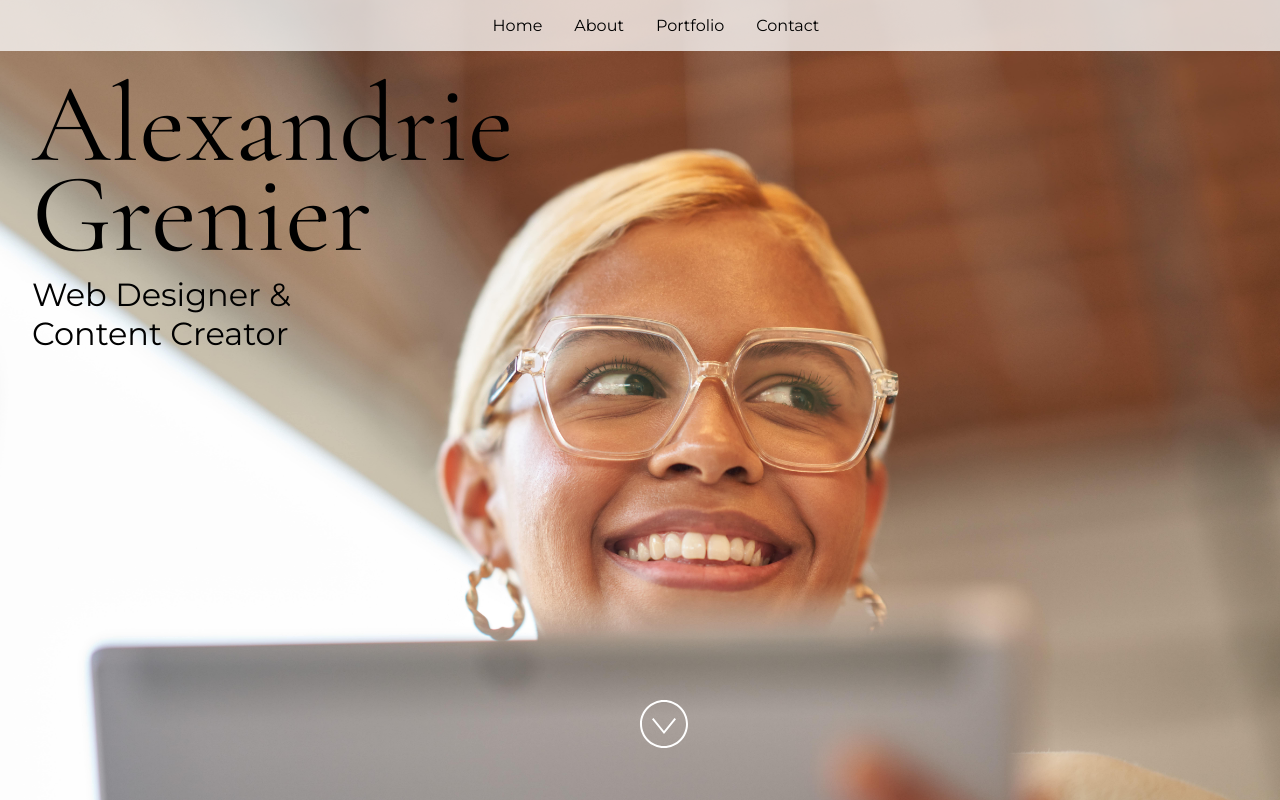
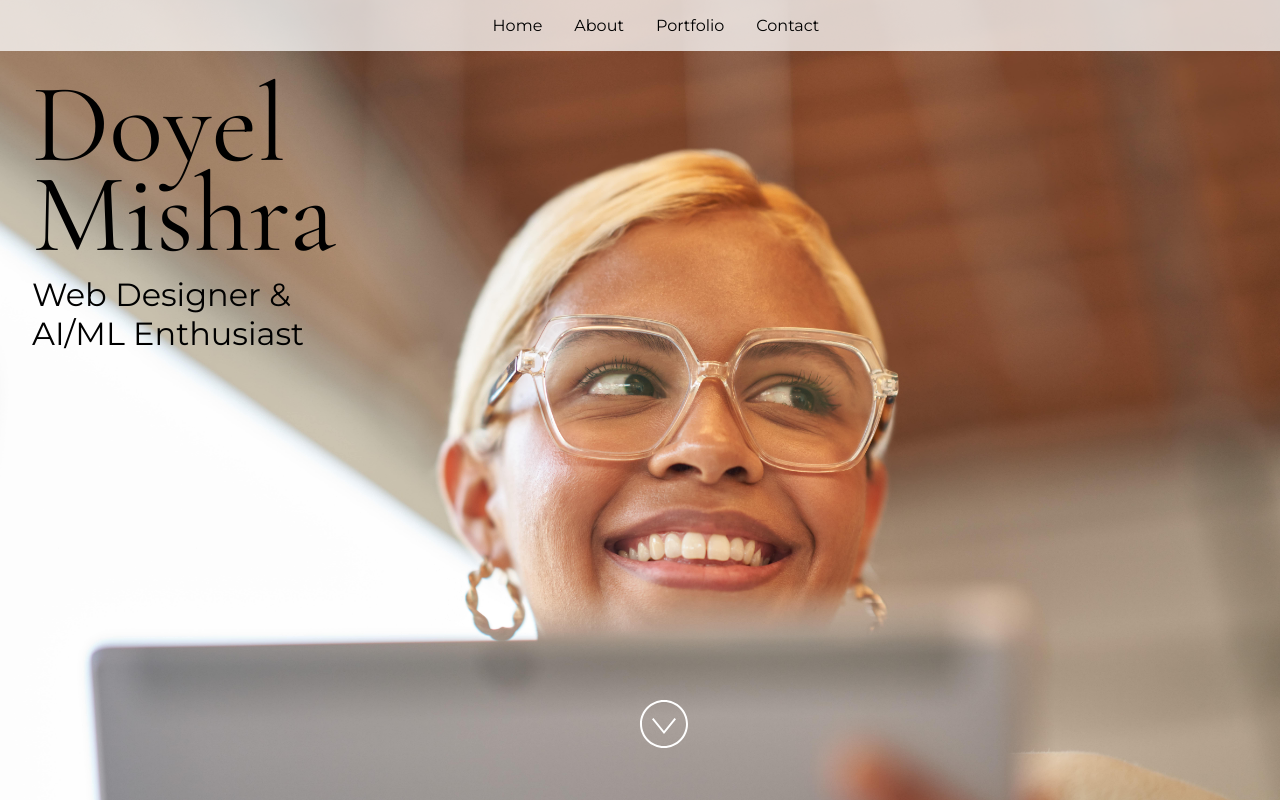
Before and after one commit to DoyelMishra15/code-witch, a React (Vite) app: page / in a window 1280 px wide. Built offline with nearby package versions, Linux system fonts and the light colour scheme.

Commit message:
Update App.jsx

```diff
--- a/src/App.jsx
+++ b/src/App.jsx
@@ -24,15 +24,15 @@ import "./styles.css";
  * If you don't have one of the social sites listed, leave it as an empty string.
  */
 const siteProps = {
-  name: "Alexandrie Grenier",
-  title: "Web Designer & Content Creator",
-  email: "alex@example.com",
-  gitHub: "microsoft",
-  instagram: "microsoft",
-  linkedIn: "satyanadella",
+  name: "Doyel Mishra",
+  title: "Web Designer & AI/ML Enthusiast",
+  email: "2301020527@cgu-odisha.ac.in",
+  gitHub: "DoyelMishra15",
+  instagram: "dmis044",
+  linkedIn: "DOYEL MISHRA",
   medium: "",
-  twitter: "microsoft",
-  youTube: "Code",
+  twitter: "",
+  youTube: "",
 };
 
 const primaryColor = "#4E567E";
```
